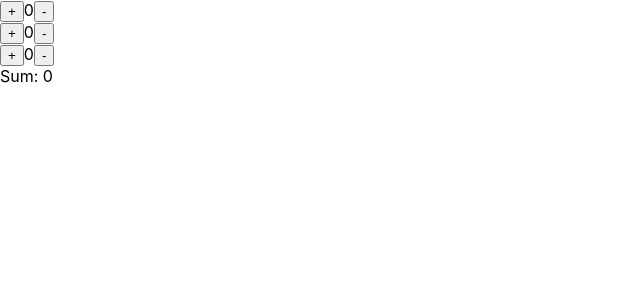
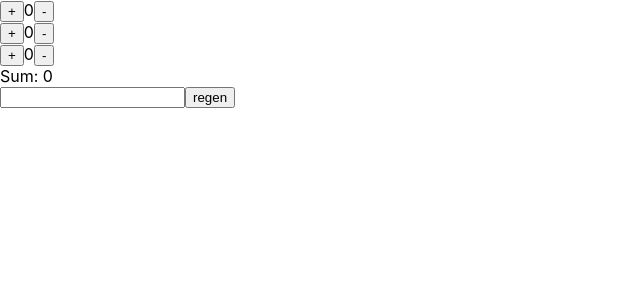
Before and after one commit to mohonsing113/react-counter, a React (Create React App) app: page / in a window 1280 px wide. Shown: the top 300 px of the page, without its empty margins (0-640 px from the left). Built offline with nearby package versions, Linux system fonts and the light colour scheme.

Commit message:
add regen counter funtion with input

```diff
--- /dev/null
+++ b/src/components/CounterCreator.js
@@ -0,0 +1,30 @@
+import React, { Component } from 'react';
+
+class CounterCreator extends Component{
+
+  state = { inputValue: ""}
+
+  updateInputValue = (evt)=> {
+    this.setState({
+      inputValue: evt.target.value
+    });
+  }
+
+  dispatch = ()=>{
+    this.props.onAdded(parseInt(this.state.inputValue));
+    this.state.inputValue= '';
+  }
+
+  render(){
+    return (
+        <div>
+            <input value={this.state.inputValue}
+                   onChange={this.updateInputValue}>
+            </input>
+            <button onClick={this.dispatch} >regen</button>
+        </div>
+    )
+  }
+}
+
+export default CounterCreator;
--- a/src/components/CounterGroup.js
+++ b/src/components/CounterGroup.js
@@ -1,5 +1,6 @@
 import React, { Component } from 'react';
 import Counter from './Counter';
+import CounterCreator from './CounterCreator';
 
 class CounterGroup extends Component {
 
@@ -15,12 +16,16 @@ class CounterGroup extends Component {
         this.setState({sum: this.state.sum+subSum})
     }
 
-    state={size: this.props.size}
+    addCounter = (newCounterSize)=>{
+        this.setState({counter: new Array(newCounterSize).fill(0)})
+    }
+
     render() {
         return (
             <div>
                 {this.state.counter.map(()=><Counter onUpdate={this.updateSum}/>)}
                 <span>Sum: {this.state.sum} </span>
+                <CounterCreator onAdded={this.addCounter}/>
             </div>
         );
     }
```
Also changed, not shown: 1 other file (tests, documents, lock files or other folders).
